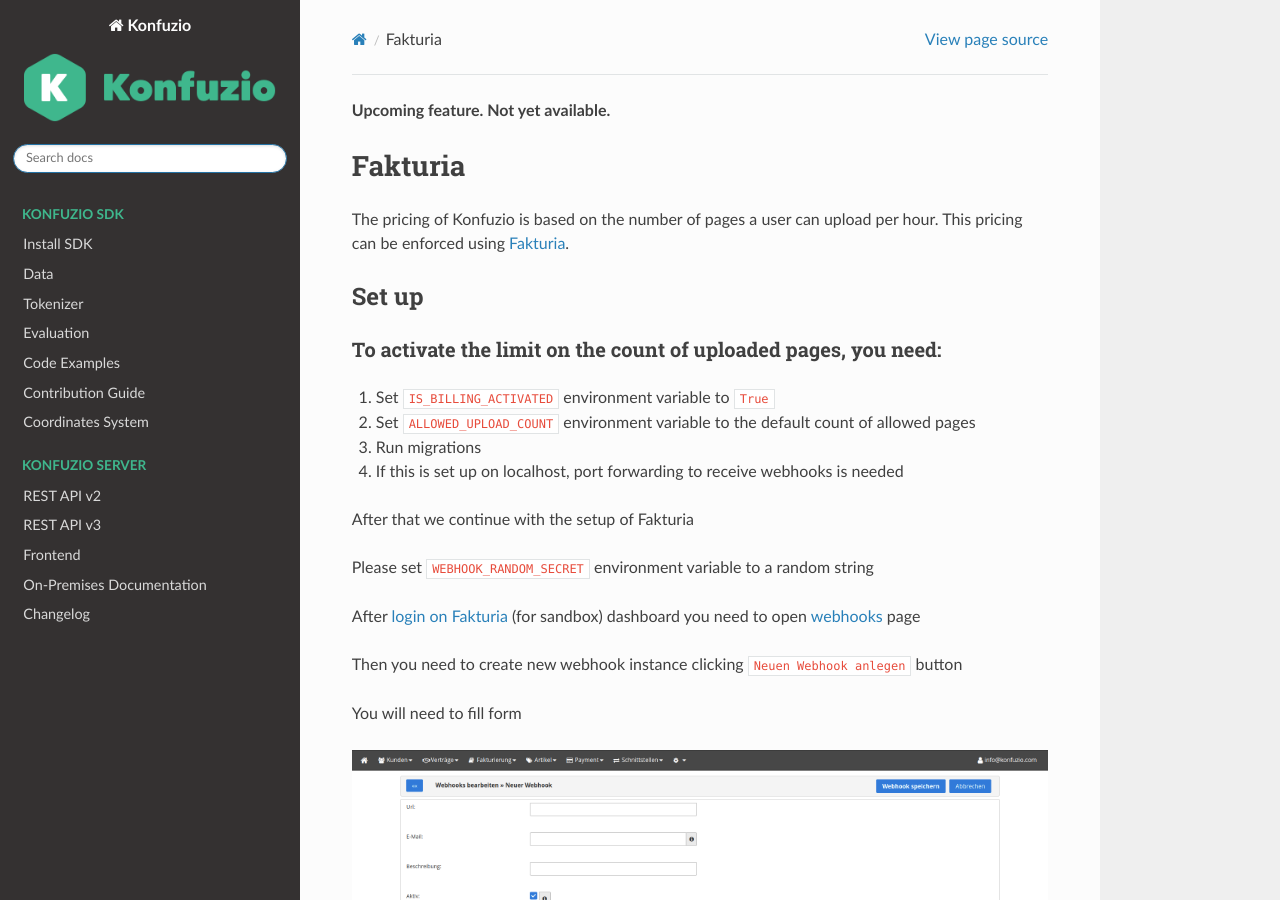
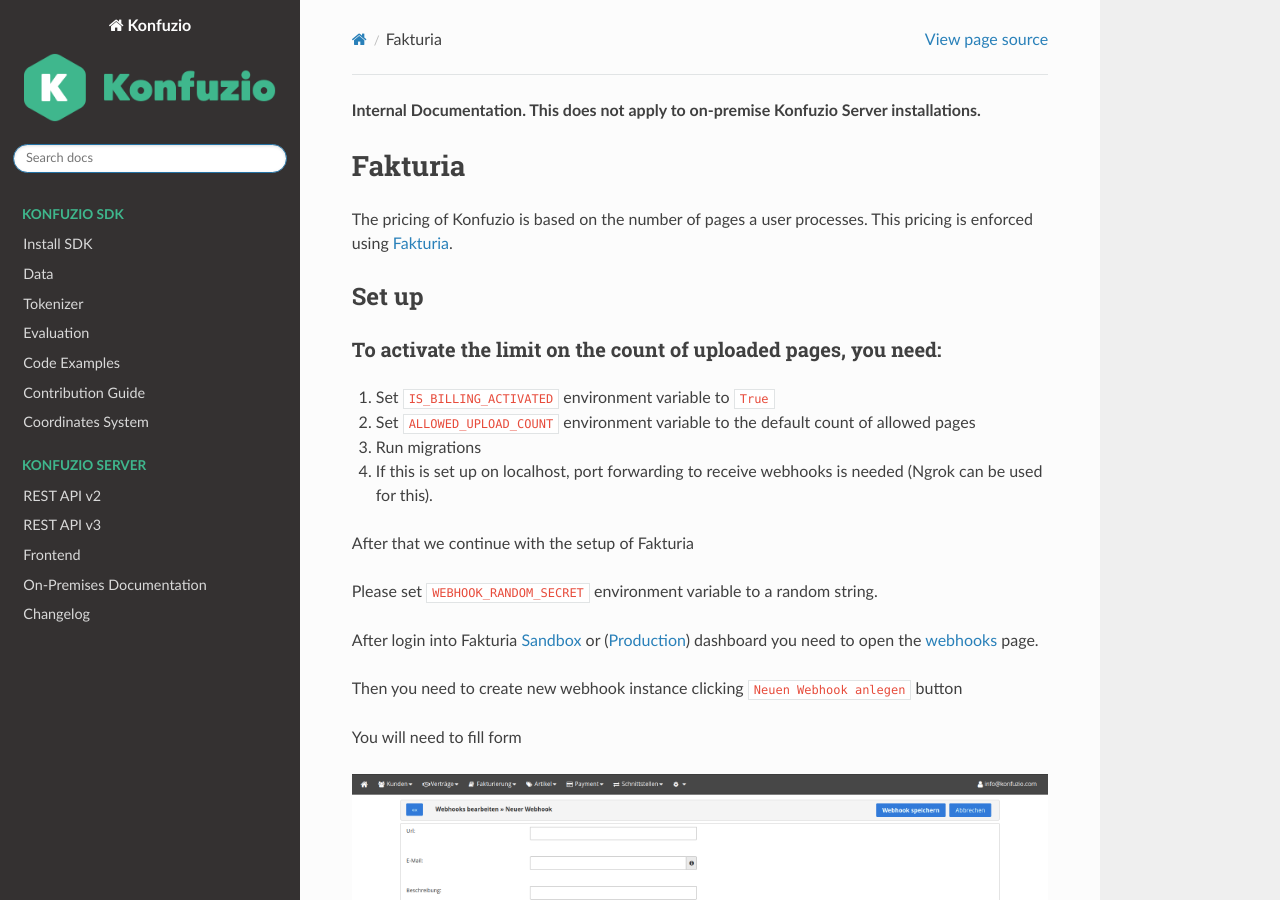
Before and after one commit to konfuzio-ai/konfuzio-sdk, a Sphinx documentation site: the page built from docs/web/billing/index.md, in a window 1280 px wide and 900 px high. Built offline with Sphinx 7.4.7 and the Read the Docs theme 2.0.0, drawn with Linux system fonts in a browser that asks for light colours.

Commit message:
Update index.md

```diff
--- a/docs/web/billing/index.md
+++ b/docs/web/billing/index.md
@@ -1,8 +1,8 @@
-**Upcoming feature. Not yet available.**
+**Internal Documentation. This does not apply to on-premise Konfuzio Server installations.**
 
 # Fakturia
 
-The pricing of Konfuzio is based on the number of pages a user can upload per hour. This pricing can be enforced using [Fakturia](https://www.fakturia.de/).
+The pricing of Konfuzio is based on the number of pages a user processes. This pricing is enforced using [Fakturia](https://www.fakturia.de/).
 
 ## Set up
 
@@ -10,15 +10,13 @@
 1. Set `IS_BILLING_ACTIVATED` environment variable to `True`
 2. Set `ALLOWED_UPLOAD_COUNT` environment variable to the default count of allowed pages
 3. Run migrations
-4. If this is set up on localhost, port forwarding to receive webhooks is needed
-
+4. If this is set up on localhost, port forwarding to receive webhooks is needed (Ngrok can be used for this).
 
 After that we continue with the setup of Fakturia
 
-Please set `WEBHOOK_RANDOM_SECRET` environment variable to a random string
+Please set `WEBHOOK_RANDOM_SECRET` environment variable to a random string.
 
-After [login on Fakturia](https://backoffice.sandbox.fakturia.de/public/login.html) (for sandbox) dashboard
-you need to open [webhooks](https://backoffice.sandbox.fakturia.de/secure/tenant/Webhook/Webhook.html) page
+After login into Fakturia [Sandbox](https://backoffice.sandbox.fakturia.de/public/login.html) or ([Production](https://backoffice.fakturia.de/public/login.html)) dashboard you need to open the [webhooks](https://backoffice.sandbox.fakturia.de/secure/tenant/Webhook/Webhook.html) page.
 
 Then you need to create new webhook instance clicking `Neuen Webhook anlegen` button
 
```
Also changed, not shown: other parts of docs/web/billing/index.md (+1 -1 lines).
